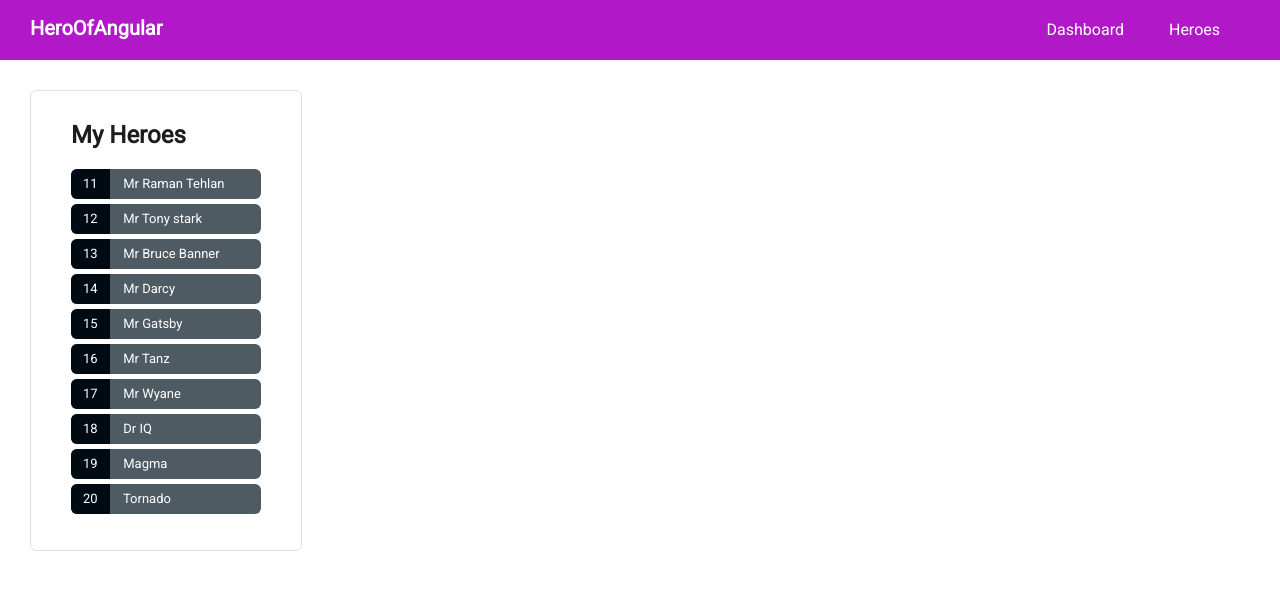
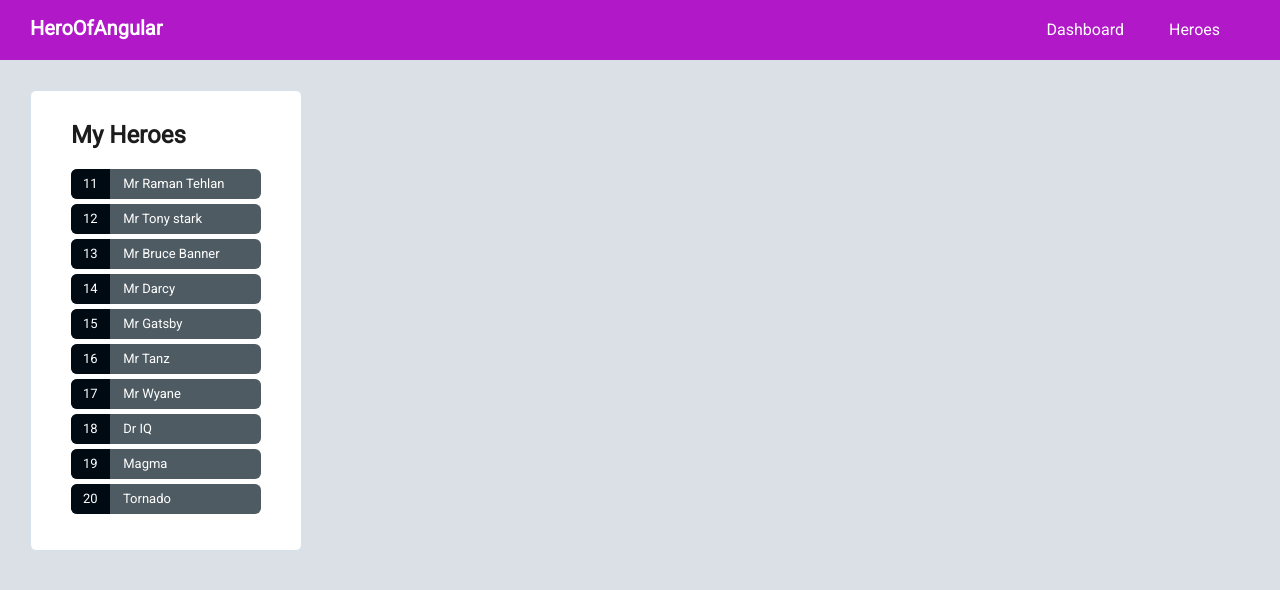
Before and after one commit to ramantehlan/HeroOfAngular, an Angular app: page / in a window 1280 px wide. Shown: the top 590 px of the page. Built offline with nearby package versions, Linux system fonts and the light colour scheme.

Commit message:
Minor changes

```diff
--- a/src/styles.css
+++ b/src/styles.css
@@ -2,6 +2,6 @@
 
 body, html, header{
     margin:0px;
-    background-color:#ffffff;
+    background-color:#DAE0E6;
     color:#000000;
 }
```
